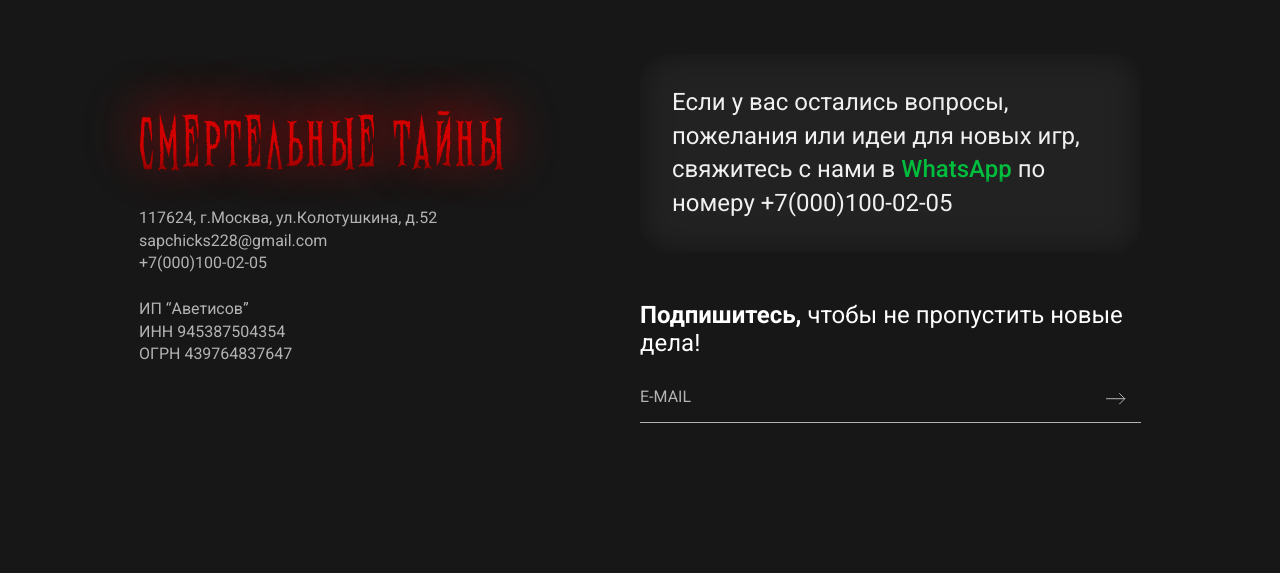
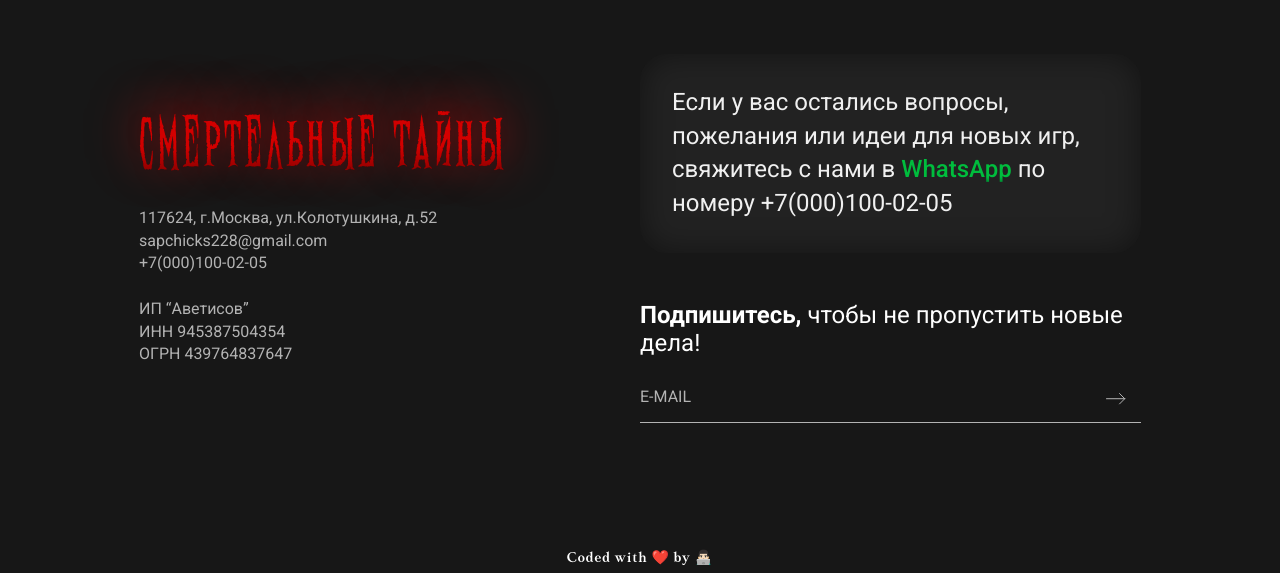
Before and after one commit to KhurshidShod/nastolka-website, a Vue app: page /case in a window 1280 px wide. Shown: the part 6910-7483 px from the top of the page. Built offline with nearby package versions, Linux system fonts and the light colour scheme.

Commit message:
Final Design

```diff
--- a/src/components/Footer.vue
+++ b/src/components/Footer.vue
@@ -31,6 +31,9 @@
                 </div>
             </div>
         </div>
+        <div class="coder">
+            <p>Coded with ❤️ by 👨🏻‍💻<a href="http://devshodiyev.uz/" target="_blank">devshodiyev.uz</a></p>
+        </div>
     </section>
 </template>
 <script>
@@ -40,9 +43,56 @@ export default {
 </script>
 <style lang="scss" scoped>
 section {
+    position: relative;
     padding: 150px 105px;
     width: 100%;
     background-color: var(--bg-color);
+
+    .coder {
+        width: 100%;
+        position: absolute;
+        left: 0;
+        bottom: 0;
+        height: 30px;
+        display: flex;
+        justify-content: center;
+        align-items: center;
+        background-color: transparent;
+        color: white;
+        font-family: 'LT Remark';
+        font-size: 14px;
+
+        p {
+            display: flex;
+            justify-content: center;
+            align-items: center;
+            position: relative;
+            letter-spacing: 1px;
+
+            &:hover {
+                a {
+                    left: 125px;
+                    opacity: 1;
+                }
+            }
+
+            a {
+                position: absolute;
+                left: 120px;
+                opacity: 0;
+                margin-left: 20px;
+                color: white;
+                text-decoration: none;
+                letter-spacing: 1px;
+                transition: .3s linear;
+                font-weight: 700;
+                background: linear-gradient(180deg, #CF0000 50%, #650000 99.59%);
+                background-clip: text;
+                -webkit-background-clip: text;
+                -webkit-text-fill-color: transparent;
+            }
+        }
+    }
 
     @media (max-width: 1150px) {
         padding: 100px 55px;
```
